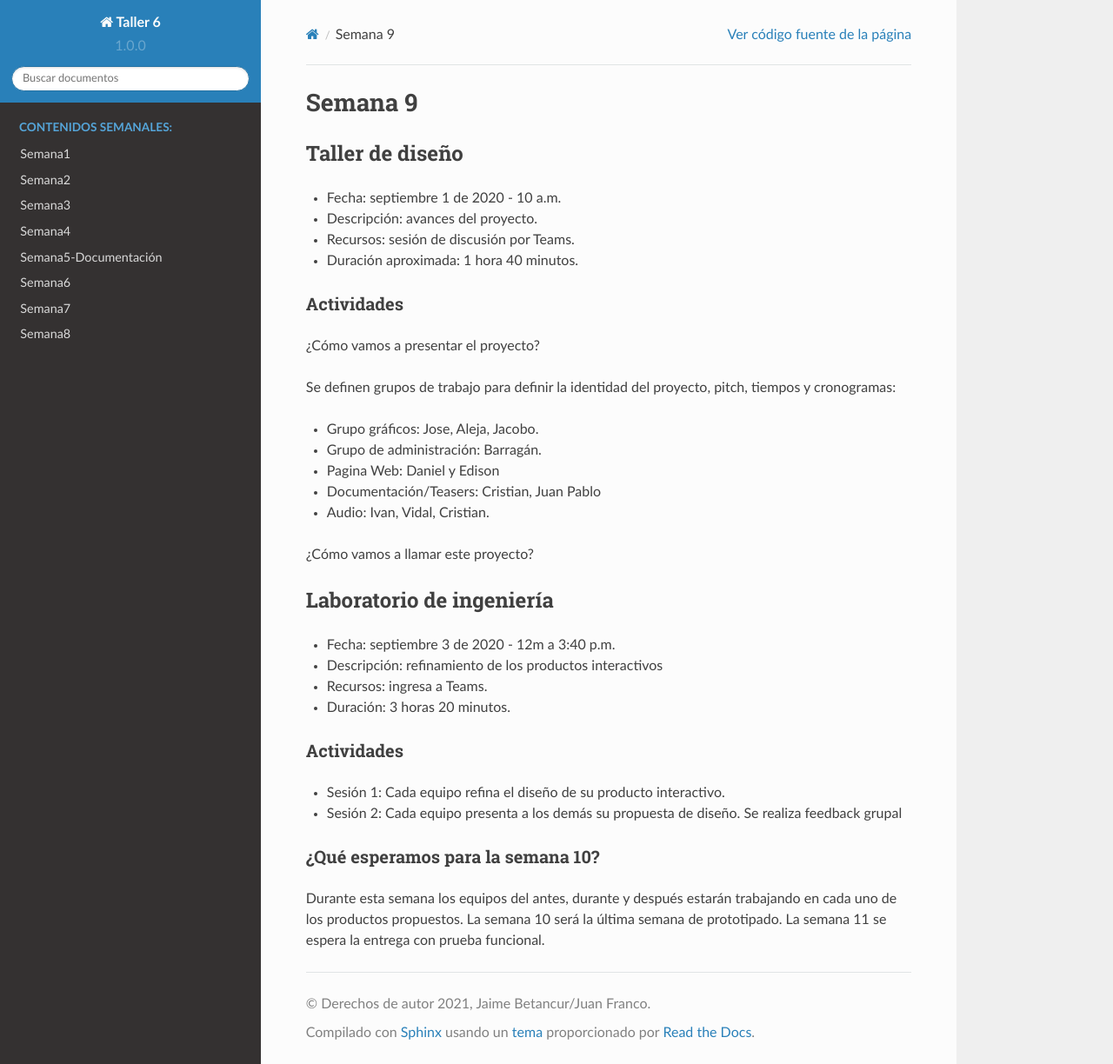
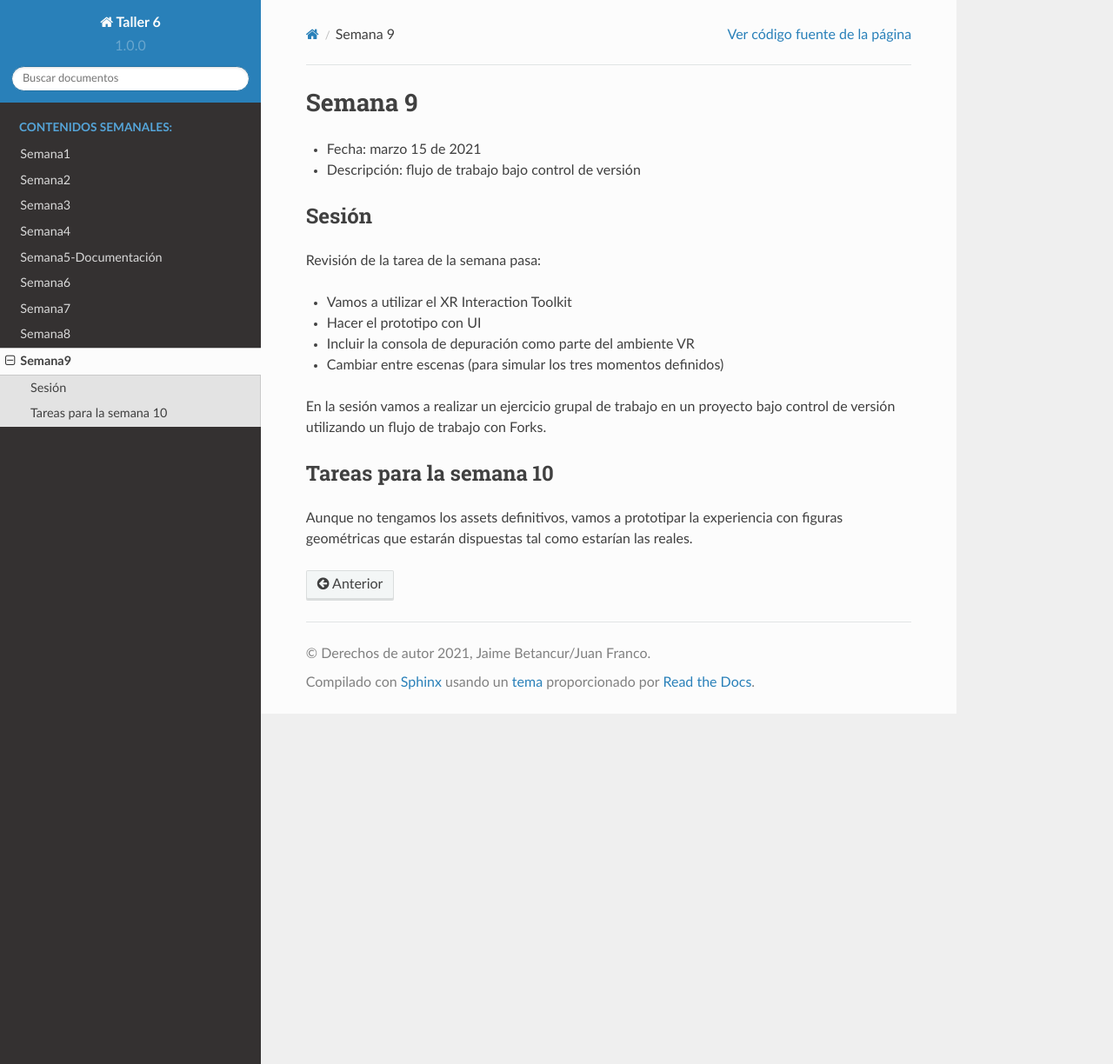
Before and after one commit to juanferfranco/taller6, a Sphinx documentation site: the page built from docs/_semana9/semana9.rst, in a window 1280 px wide and 1224 px high. Shown: the whole window at 87% size. Built offline with Sphinx 7.4.7 and the Read the Docs theme 2.0.0, drawn with Linux system fonts in a browser that asks for light colours.

Commit message:
add week 9

```diff
--- a/docs/_semana9/semana9.rst
+++ b/docs/_semana9/semana9.rst
@@ -1,45 +1,28 @@
 Semana 9
 ===========
 
-Taller de diseño
------------------
-* Fecha: septiembre 1 de 2020 - 10 a.m.
-* Descripción: avances del proyecto.
-* Recursos: sesión de discusión por Teams.
-* Duración aproximada: 1 hora 40 minutos.
+* Fecha: marzo 15 de 2021
+* Descripción: flujo de trabajo bajo control de versión
 
-Actividades
-^^^^^^^^^^^^^^^^^
-¿Cómo vamos a presentar el proyecto?
+Sesión
+----------
 
-Se definen grupos de trabajo para definir la identidad del proyecto,
-pitch, tiempos y cronogramas:
+Revisión de la tarea de la semana pasa:
 
-* Grupo gráficos: Jose, Aleja, Jacobo.
-* Grupo de administración: Barragán.
-* Pagina Web: Daniel y Edison
-* Documentación/Teasers: Cristian, Juan Pablo
-* Audio: Ivan, Vidal, Cristian.
+* Vamos a utilizar el XR Interaction Toolkit
+* Hacer el prototipo con UI
+* Incluir la consola de depuración como parte del ambiente VR
+* Cambiar entre escenas (para simular los tres momentos definidos)
 
-¿Cómo vamos a llamar este proyecto?
 
-Laboratorio de ingeniería
+En la sesión vamos a realizar un ejercicio grupal de trabajo en
+un proyecto bajo control de versión utilizando un flujo de
+trabajo con Forks.
+
+
+Tareas para la semana 10
 --------------------------
-* Fecha: septiembre 3 de 2020 - 12m a 3:40 p.m.
-* Descripción: refinamiento de los productos interactivos
-* Recursos: ingresa a Teams.
-* Duración: 3 horas 20 minutos.
 
-Actividades
-^^^^^^^^^^^^^
-
-* Sesión 1: Cada equipo refina el diseño de su producto interactivo.
-
-* Sesión 2: Cada equipo presenta a los demás su propuesta de diseño. Se realiza feedback
-  grupal
-
-¿Qué esperamos para la semana 10?
-^^^^^^^^^^^^^^^^^^^^^^^^^^^^^^^^^^^^^^^^^^^^
-Durante esta semana los equipos del antes, durante y después estarán trabajando en
-cada uno de los productos propuestos. La semana 10 será la última semana de prototipado.
-La semana 11 se espera la entrega con prueba funcional.
+Aunque no tengamos los assets definitivos, vamos a prototipar
+la experiencia con figuras geométricas que estarán dispuestas
+tal como estarían las reales.
--- a/docs/index.rst
+++ b/docs/index.rst
@@ -83,3 +83,4 @@ Este curso es de 5 créditos repartidos en 4 horas de taller de diseño,
    Semana6 <_semana6/semana6>
    Semana7 <_semana7/semana7>
    Semana8 <_semana8/semana8>
+   Semana9 <_semana9/semana9>
```
